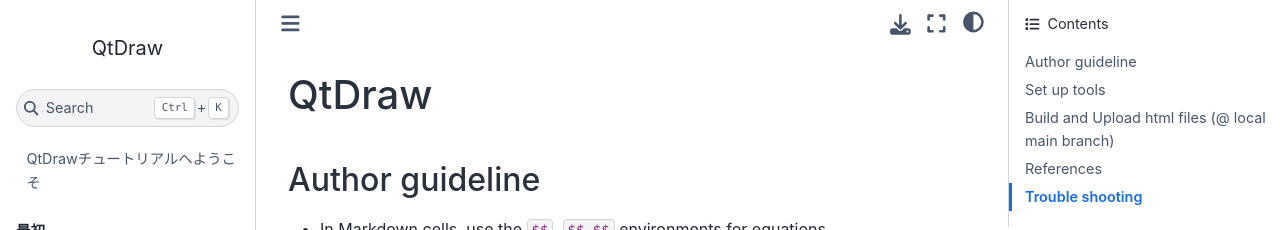
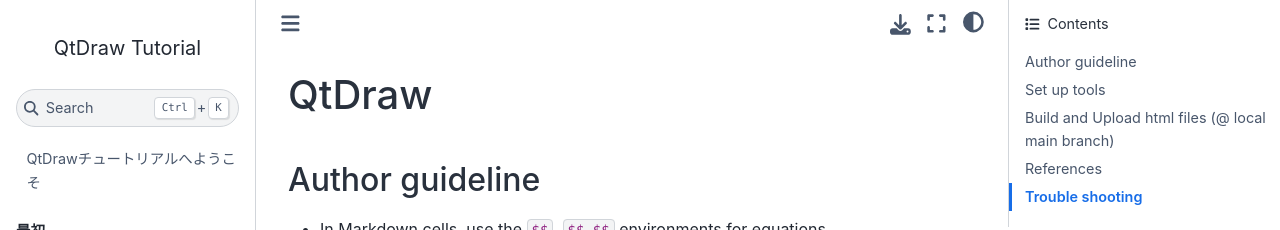
Before and after one commit to CMT-MU/QtDrawTutorial, a Jupyter Book: the page built from README.md, in a window 1280 px wide. Shown: the top 230 px of the page. Built offline with Jupyter Book 1.0.4 settings and Sphinx 7.4.7 and the Sphinx Book theme 1.1.4, drawn with Linux system fonts in a browser that asks for light colours.

Commit message:
built gh-pages

```diff
--- a/_config.yml
+++ b/_config.yml
@@ -1,6 +1,6 @@
 #######################################################################################
 # Book settings
-title : QtDraw
+title : QtDraw Tutorial
 author: QtDraw developers
 copyright: "2021-"
 
```
